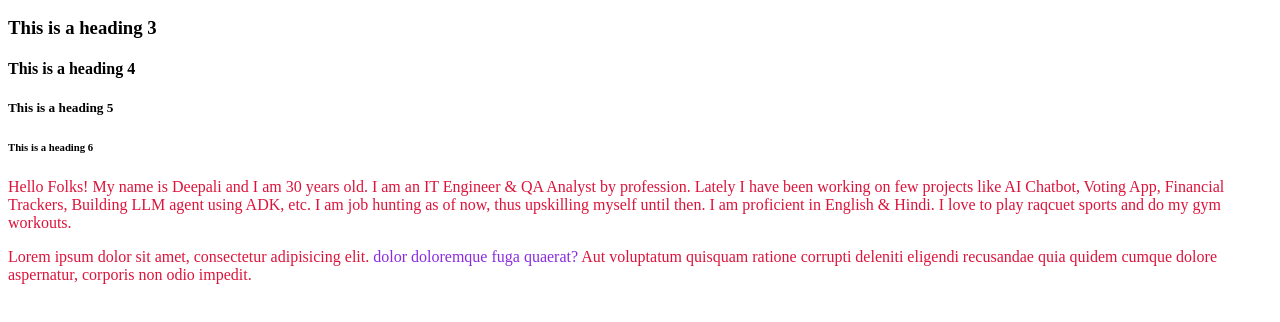
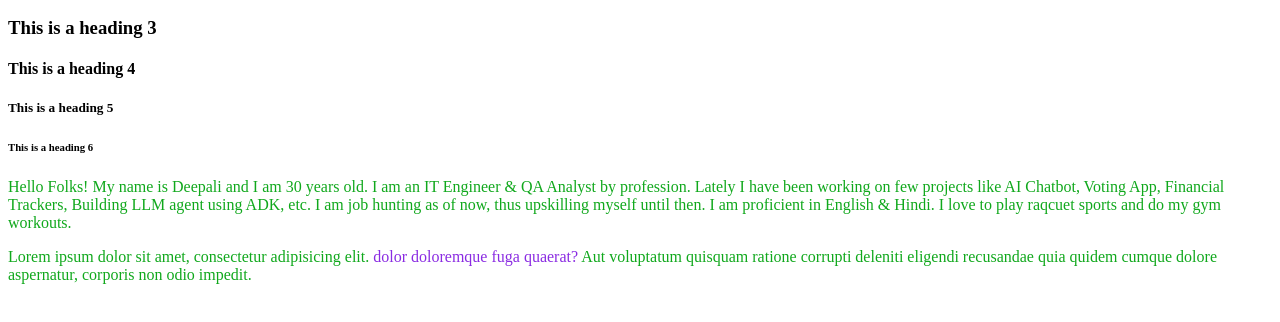
Before and after one commit to deepali-kadway/html_elements, a plain HTML site: page index.html in a window 1280 px wide. Shown: the part 110-432 px from the top of the page. Drawn offline with Linux system fonts and the light colour scheme.

Commit message:
color change

```diff
--- a/index.html
+++ b/index.html
@@ -16,9 +16,6 @@
             color: blue;
             background-color: antiquewhite;
         }
-        p{
-            color: crimson;
-        }
     </style>
 </head>
 <!-- Body tag is where content such as text, images, etc go -->
@@ -33,7 +30,7 @@
     <h5>This is a heading 5</h5>
     <h6>This is a heading 6</h6>
     <!--div element is a container element used for grouping other elements-->
-    <div style="color: blue">
+    <div style="color: rgb(16, 168, 28)">
      <!--p tag is used for paragraphs -->
     <p>
         Hello Folks! My name is Deepali and I am 30 years old. I am an IT Engineer & QA Analyst by profession. Lately I have been working on few projects like AI Chatbot, Voting App, Financial Trackers, Building LLM agent using ADK, etc. I am job hunting as of now, thus upskilling myself until then. I am proficient in English & Hindi. I love to play raqcuet sports and do my gym workouts.
```
